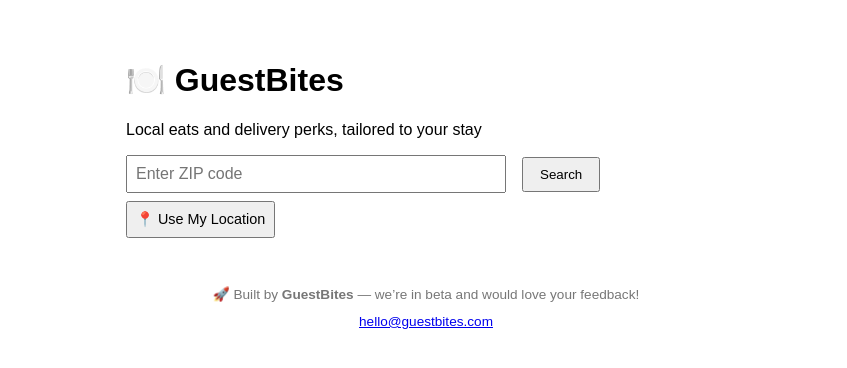
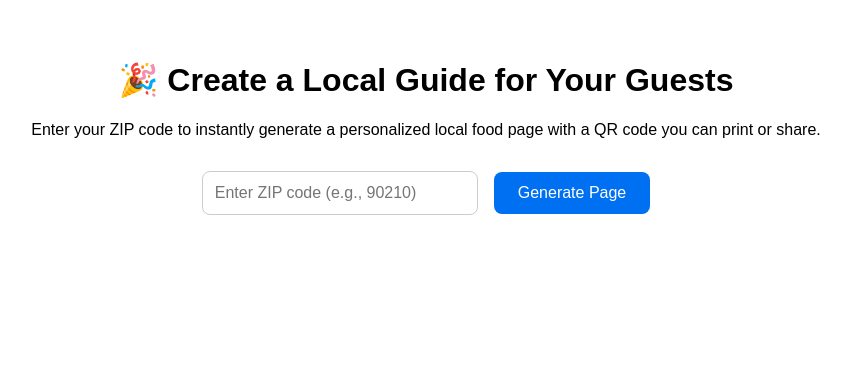
Before and after one commit to adosun123/guestbites-test, a Next.js app: page / in a window 1280 px wide. Shown: the top 368 px of the page, without its empty margins (214-1061 px from the left). Built offline with nearby package versions, Linux system fonts and the light colour scheme.

Commit message:
Update index.js

```diff
--- a/pages/index.js
+++ b/pages/index.js
@@ -1,203 +1,52 @@
-import { useState, useEffect } from "react";
+import { useState } from "react";
+import { useRouter } from "next/router";
 
 export default function Home() {
-  const [results, setResults] = useState([]);
   const [zip, setZip] = useState("");
+  const router = useRouter();
 
-  // ✅ Add GA when component mounts
-  useEffect(() => {
-    if (typeof window !== "undefined") {
-      const script1 = document.createElement("script");
-      script1.src = "https://www.googletagmanager.com/gtag/js?id=G-PYRX4X3TPM";
-      script1.async = true;
-      document.head.appendChild(script1);
-
-      const script2 = document.createElement("script");
-      script2.innerHTML = `
-        window.dataLayer = window.dataLayer || [];
-        function gtag(){dataLayer.push(arguments);}
-        gtag('js', new Date());
-        gtag('config', 'G-PYRX4X3TPM');
-      `;
-      document.head.appendChild(script2);
+  const handleSubmit = (e) => {
+    e.preventDefault();
+    if (zip.trim()) {
+      router.push(`/guide/${zip.trim()}`);
     }
-
-    // 🔁 Auto-load ZIP from URL if available
-    const urlParams = new URLSearchParams(window.location.search);
-    const zipFromURL = urlParams.get("zip");
-    if (zipFromURL) {
-      setZip(zipFromURL);
-      handleZipSearch(zipFromURL);
-    }
-  }, []);
-
-  const categoryIcons = {
-    "Pizza Place": "🍕",
-    "Bakery": "🥐",
-    "Steakhouse": "🥩",
-    "Sushi Restaurant": "🍣",
-    "Coffee Shop": "☕",
-    "Burger Joint": "🍔",
-    "Mexican Restaurant": "🌮",
-    "Seafood Restaurant": "🦞",
-    "Breakfast Spot": "🍳",
-    "Dessert Shop": "🍰",
-  };
-
-  const fetchRestaurants = async (lat, lon) => {
-    const res = await fetch(
-      `https://api.foursquare.com/v3/places/search?ll=${lat},${lon}&radius=5000&categories=13065&limit=10&fields=fsq_id,name,location,categories,hours,website`,
-      {
-        headers: {
-          Accept: "application/json",
-          Authorization: process.env.NEXT_PUBLIC_FOURSQUARE_API_KEY,
-        },
-      }
-    );
-    const data = await res.json();
-    setResults(data.results || []);
-  };
-
-  const handleZipSearch = async (overrideZip = null) => {
-    const searchZip = overrideZip || zip;
-    if (!searchZip) return;
-    const geoRes = await fetch(
-      `https://nominatim.openstreetmap.org/search?postalcode=${searchZip}&country=USA&format=json`
-    );
-    const geoData = await geoRes.json();
-    if (!geoData.length) return alert("ZIP not found");
-    const { lat, lon } = geoData[0];
-    fetchRestaurants(lat, lon);
-  };
-
-  const handleLocationSearch = () => {
-    if (!navigator.geolocation) {
-      alert("Location access not supported");
-      return;
-    }
-    navigator.geolocation.getCurrentPosition(
-      (position) => {
-        const { latitude, longitude } = position.coords;
-        fetchRestaurants(latitude, longitude);
-      },
-      () => {
-        alert("Location access denied. Please enter a ZIP code.");
-      }
-    );
-  };
-
-  const getTip = (name = "", category = "", hours) => {
-    const n = name.toLowerCase();
-    const c = category.toLowerCase();
-    let closesLate = false;
-    let closesEarly = false;
-
-    try {
-      const closingTime = hours?.regular?.[0]?.close?.hour;
-      if (closingTime < 17) closesEarly = true;
-      if (closingTime >= 21) closesLate = true;
-    } catch (e) {}
-
-    if (closesEarly) return "Great for early risers";
-    if (n.includes("steak") || n.includes("bistro") || c.includes("fine")) return "Upscale dinner spot";
-    if (n.includes("pizza") || c.includes("fast")) return "Great for quick bites";
-    if (n.includes("cafe") || n.includes("breakfast") || c.includes("bakery")) return "Perfect breakfast spot";
-    if (n.includes("bar") || n.includes("brew") || c.includes("pub")) return "Good for groups";
-    if (c.includes("vegetarian") || n.includes("vegan")) return "Vegetarian options available";
-    if (n.includes("grill") || n.includes("deli")) return "Popular with business travelers";
-    if (closesLate) return "Great for late check-ins";
-
-    return "Guest favorite in this area";
   };
 
   return (
-    <main style={{ padding: "2rem", fontFamily: "Arial", maxWidth: "600px", margin: "auto" }}>
-      <h1>🍽️ GuestBites</h1>
-      <p>
-        Local eats and delivery perks, tailored to your stay
-      </p>
+    <div style={{ padding: "2rem", fontFamily: "sans-serif", textAlign: "center" }}>
+      <h1>🎉 Create a Local Guide for Your Guests</h1>
+      <p>Enter your ZIP code to instantly generate a personalized local food page with a QR code you can print or share.</p>
 
-      <input
-        placeholder="Enter ZIP code"
-        value={zip}
-        onChange={(e) => setZip(e.target.value)}
-        style={{ padding: "0.5rem", fontSize: "1rem", width: "60%" }}
-      />
-      <button onClick={() => handleZipSearch()} style={{ marginLeft: "1rem", padding: "0.5rem 1rem" }}>
-        Search
-      </button>
-      <div style={{ marginTop: "0.5rem" }}>
-        <button onClick={handleLocationSearch} style={{ padding: "0.5rem", fontSize: "0.9rem" }}>
-          📍 Use My Location
+      <form onSubmit={handleSubmit} style={{ marginTop: "2rem" }}>
+        <input
+          type="text"
+          placeholder="Enter ZIP code (e.g., 90210)"
+          value={zip}
+          onChange={(e) => setZip(e.target.value)}
+          style={{
+            padding: "0.75rem",
+            width: "250px",
+            fontSize: "1rem",
+            borderRadius: "8px",
+            border: "1px solid #ccc"
+          }}
+        />
+        <button
+          type="submit"
+          style={{
+            marginLeft: "1rem",
+            padding: "0.75rem 1.5rem",
+            fontSize: "1rem",
+            borderRadius: "8px",
+            border: "none",
+            backgroundColor: "#0070f3",
+            color: "#fff",
+            cursor: "pointer"
+          }}
+        >
+          Generate Page
         </button>
-      </div>
-
-      {zip && (
-        <h2 style={{ fontSize: "1.1rem", marginTop: "2rem", marginBottom: "1rem" }}>
-          🎯 Showing results for ZIP: <strong>{zip}</strong>
-        </h2>
-      )}
-
-      <div>
-        {results.map((r) => {
-          const icon = categoryIcons[r.categories?.[0]?.name] || "🍽️";
-          const tip = getTip(r.name, r.categories?.[0]?.name || "", r.hours);
-
-          return (
-            <div key={r.fsq_id} style={{ borderBottom: "1px solid #ddd", padding: "1rem 0" }}>
-              <strong>{icon} {r.name}</strong>
-              <div>
-                📍 {r.location?.formatted_address || r.location?.address || "Address not available"}
-              </div>
-              <div style={{ color: "#555", fontSize: "0.9rem", marginTop: "0.25rem" }}>
-                ✅ <strong>Guest Tip:</strong> {tip}
-              </div>
-              {r.website && (
-                <div style={{ marginTop: "0.5rem" }}>
-                  🌐 <a href={r.website} target="_blank" rel="noreferrer">Visit Website</a>
-                </div>
-              )}
-              <div style={{ marginTop: "0.75rem", fontSize: "0.9rem" }}>
-                🎁 <strong>Perks for Guests </strong><br />
-                <ul style={{ marginTop: "0.5rem", paddingLeft: "1.2rem" }}>
-                  <li>
-                    🛵 <a href="https://ubereats.com/feed?promoCode=eats-adoramsue" target="_blank" rel="noreferrer">
-                      $20 off your first Uber Eats order
-                    </a>
-                  </li>
-                  <li>
-                    🍔 <a href="https://drd.sh/rhocnPsAKvRbkw3J" target="_blank" rel="noreferrer">
-                      $5 off your first DoorDash order
-                    </a>
-                  </li>
-                </ul>
-                <p style={{ fontStyle: "italic", fontSize: "0.85rem", color: "#777" }}>
-                  This is a test version — more local deals coming soon!
-                </p>
-              </div>
-            </div>
-          );
-        })}
-      </div>
-
-      {results.length > 0 && (
-        <div style={{ marginTop: "3rem", paddingTop: "1rem", borderTop: "2px solid #eee" }}>
-          <h3>🛒 Need groceries?</h3>
-          <p>
-            Get <strong>$10 off</strong> your first Instacart order:<br />
-            <a href="https://inst.cr/t/c4fab097b" target="_blank" rel="noreferrer">
-              Order with Instacart
-            </a>
-          </p>
-        </div>
-      )}
-
-      <div style={{ marginTop: "3rem", textAlign: "center", color: "#777", fontSize: "0.85rem" }}>
-        🚀 Built by <strong>GuestBites</strong> — we’re in beta and would love your feedback!
-        <p style={{ marginTop: "0.75rem" }}>
-          <a href="mailto:hello@guestbites.com">hello@guestbites.com</a>
-        </p>
-      </div>
-    </main>
+      </form>
+    </div>
   );
 }
```
